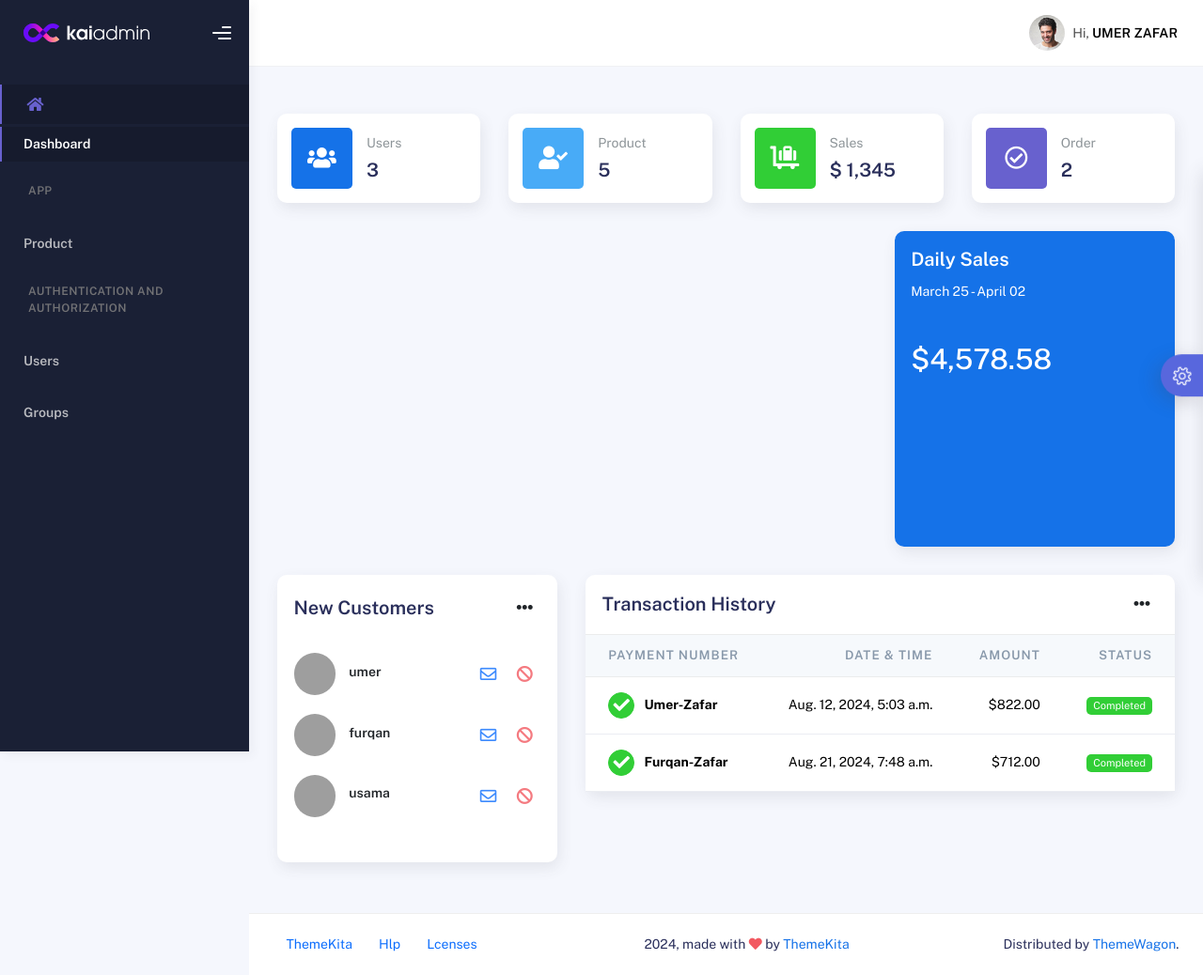
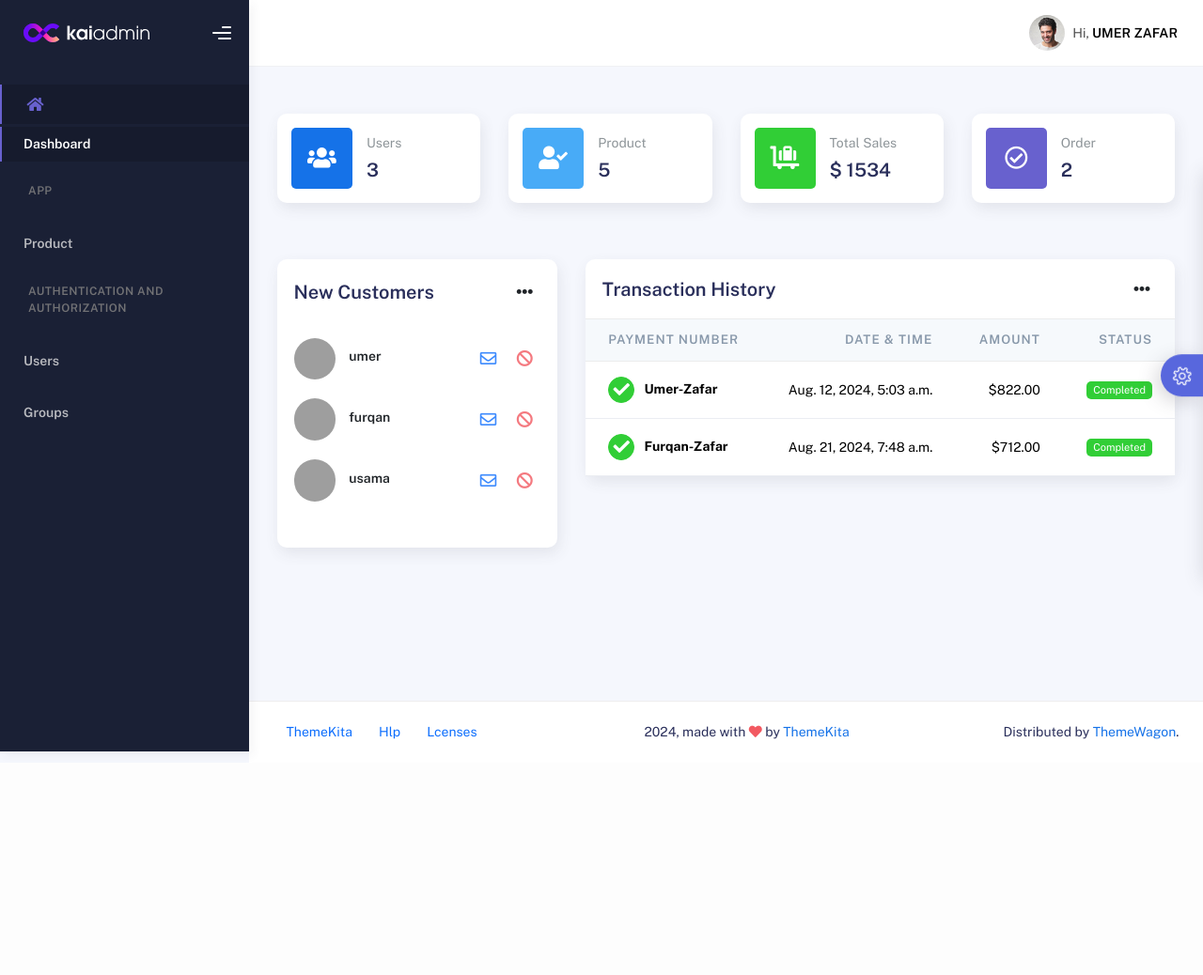
Before and after one commit to UMERZAFAR777/Ecommerce-2024, a Django app: page /admin/dashboard/ in a window 1280 px wide. Shown: the whole page at 94% size. After the commit the page ends 805 px from the top, so only its background shows below. Run offline with Django 5.2, Linux system fonts and the light colour scheme; a user stored in the database is signed in; data comes from the database, SQL or seed files in the repository; both versions use the stored data as it was after the commit; a map, chart or similar area stays blank; some libraries are stand-ins or nearby versions; grey boxes are pictures that could not be loaded.

Commit message:
sale dashboard

```diff
--- a/customadmin/views.py
+++ b/customadmin/views.py
@@ -6,7 +6,7 @@ from django.contrib import messages
 from django.core.exceptions import PermissionDenied
 from app.models import Order,Product
 
-
+from django.db.models import Sum
 
 
 
@@ -71,7 +71,7 @@ def dashboard(request):
 
 
 
-
+    total_sales = Order.objects.aggregate(total_sales=Sum('order_total'))['total_sales'] or 0
 
     user = User.objects.all()
     order = Order.objects.all()
@@ -81,6 +81,7 @@ def dashboard(request):
         'user':user,
         'order':order,
         'product':product,
+        'total_sales':total_sales,
     }
 
 
--- a/template/custom/dashboard.html
+++ b/template/custom/dashboard.html
@@ -310,6 +310,7 @@
                   </div>
                 </div>
               </div>
+
               <div class="col-sm-6 col-md-3">
                 <div class="card card-stats card-round">
                   <div class="card-body">
@@ -331,6 +332,8 @@
                   </div>
                 </div>
               </div>
+
+
               <div class="col-sm-6 col-md-3">
                 <div class="card card-stats card-round">
                   <div class="card-body">
@@ -344,8 +347,8 @@
                       </div>
                       <div class="col col-stats ms-3 ms-sm-0">
                         <div class="numbers">
-                          <p class="card-category">Sales</p>
-                          <h4 class="card-title">$ 1,345</h4>
+                          <p class="card-category">Total Sales</p>
+                          <h4 class="card-title">$ {{ total_sales }}</h4>
                         </div>
                       </div>
                     </div>
@@ -377,61 +380,10 @@
             <div class="row">
               <div class="col-md-8">
                 <div class="card card-round">
-                  <!-- <div class="card-header">
-                    <div class="card-head-row">
-                      <div class="card-title">User Statistics</div>
-                      <div class="card-tools">
-                        <a
-                          href="/static/#"
-                         class="btn btn-label-success btn-round btn-sm me-2"
-                        >
-                          <span class="btn-label">
-                            <i class="fa fa-pencil"></i>
-                          </span>
-                          Export
-                        </a>
-                        <a href="/static/#" clss="btn btn-label-info btn-round btn-sm">
-                          <span class="btn-label">
-                            <i class="fa fa-print"></i>
-                          </span>
-                          Print
-                        </a>
-                      </div>
-                    </div>
-                  </div> -->
-                  <!-- <div class="card-body">
-                    <div class="chart-container" style="min-height: 375px">
-                      <canvas id="statisticsChart"></canvas>
-                    </div>
-                    <div id="myChartLegend"></div>
-                  </div> -->
+
                 </div>
               </div>
-              <div class="col-md-4">
-                <div class="card card-primary card-round">
-                  <div class="card-header">
-                    <div class="card-head-row">
-                      <div class="card-title">Daily Sales</div>
-                      <div class="card-tools">
-                        <div class="dropdown">
 
-
-                        </div>
-                      </div>
-                    </div>
-                    <div class="card-category">March 25 - April 02</div>
-                  </div>
-                  <div class="card-body pb-0">
-                    <div class="mb-4 mt-2">
-                      <h1>$4,578.58</h1>
-                    </div>
-                    <div class="pull-in">
-                      <canvas id="dailySalesChart"></canvas>
-                    </div>
-                  </div>
-                </div>
-
-              </div>
             </div>
 
             <div class="row">
```
Also changed, not shown: db.sqlite3.
